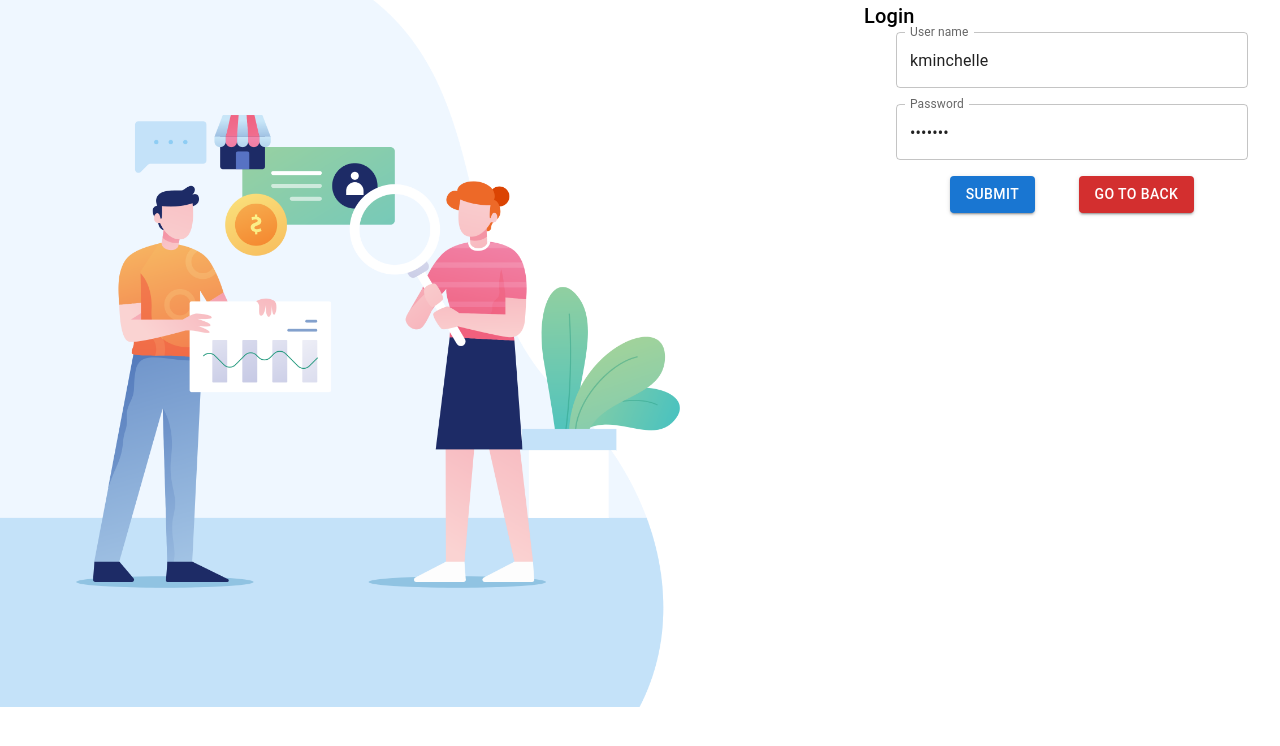
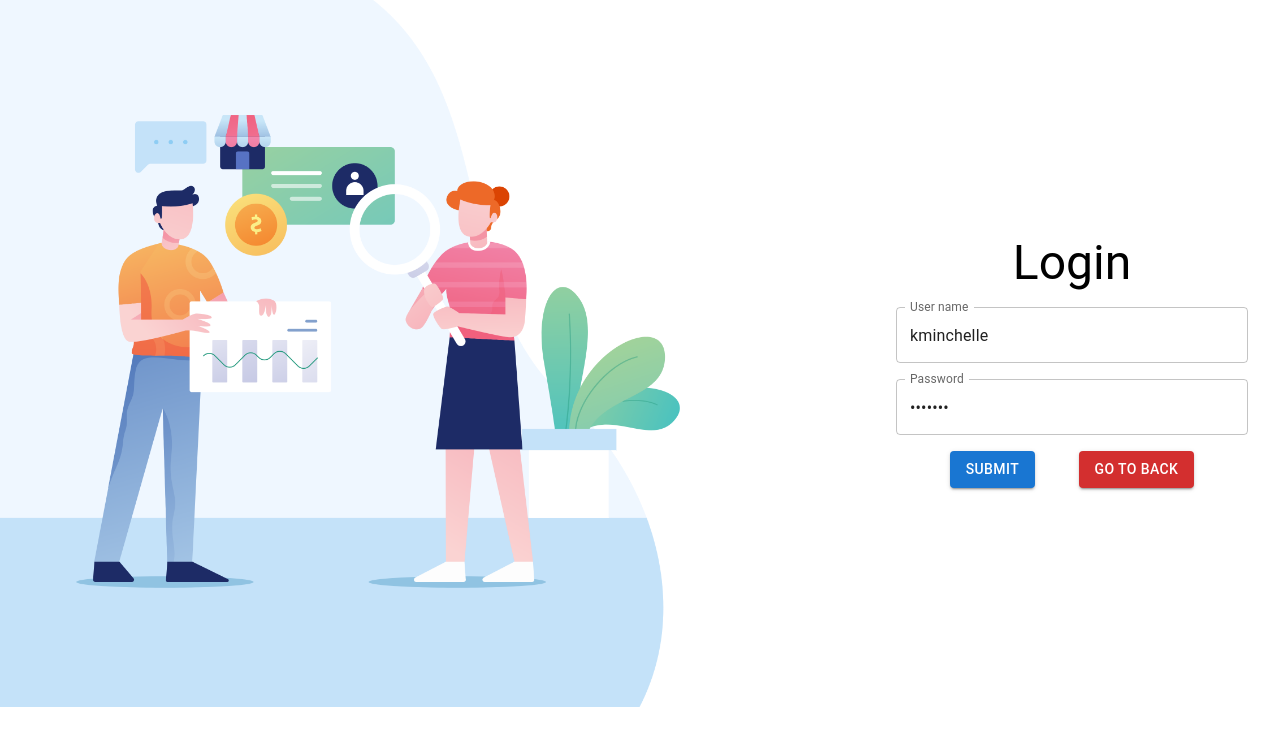
Before and after one commit to Nolan-Philipp25/philipp-application, a React (Create React App) app: page /login in a window 1280 px wide. Shown: the top 746 px of the page. Built offline with nearby package versions, Linux system fonts and the light colour scheme.

Commit message:
fix position login form

```diff
--- a/src/components/Form/index.tsx
+++ b/src/components/Form/index.tsx
@@ -15,8 +15,8 @@ export interface IForm {
 const Form = ({handler, loading}:IForm) => {
   const navigate = useNavigate()
     return(
-      <Box>
-        <Typography variant="h6" component="div">Login</Typography>
+      <Box  sx={{display:'flex',flexDirection:'column',justifyContent:'center',alignItems:'center', width:'100%'}}>
+            <Typography sx={{my:2, width:'100%',textAlign:'center'}} variant="h3" component="div">Login</Typography>
           <Formik
             initialValues={{ username: 'kminchelle', password: '0lelplR' }}
             validationSchema={LOGIN_SCHEMA}
@@ -44,11 +44,11 @@ const Form = ({handler, loading}:IForm) => {
               isSubmitting,
               /* and other goodies */
             }) => (
-              <form onSubmit={handleSubmit}>
+              <form style={{width:'100%'}} onSubmit={handleSubmit}>
                 <Box sx={{
                   display:'flex',
                   flexDirection:'column',
-                  px:4
+                  px:4,
                   }}>
                   <TextField
                     error={errors.username ? true :false}
@@ -59,7 +59,7 @@ const Form = ({handler, loading}:IForm) => {
                     onChange={handleChange}
                     onBlur={handleBlur}
                     value={values.username}
-                    sx={{pb:2}}
+                    sx={{pb:2,width:'100%'}}
                   />
                   <TextField
                     helperText={errors.password?.length !== 0 && errors.password}
--- a/src/pages/Login/index.tsx
+++ b/src/pages/Login/index.tsx
@@ -8,14 +8,10 @@ import Grid from '@mui/material/Grid';
 import CardMedia from '@mui/material/CardMedia';
 
 function LoginPage() {
-// const [userId, setUserId] = useState();
+
 
 //@ts-ignorets-ignore
 const { isLoading, mutateAsync, status, data} = useAuth();
-
- //@ts-ignorets-ignore
-// const {  error, dataUser, isFetching } = useGetUser(userId);
-
 
 //@ts-ignorets-ignore
   const handler = async(values)=> await mutateAsync( values );
@@ -46,9 +42,11 @@ useEffect(() => {
           />
       </Grid>
       <Grid
-        item xs={6} md={4}
+        container item xs={6} md={4}
+        direction="column"
+        alignItems="center"
         justifyContent="center"
-        alignItems="center">
+        >
         <Form handler={handler} loading={isLoading}/>
       </Grid>
   </Grid>
```
